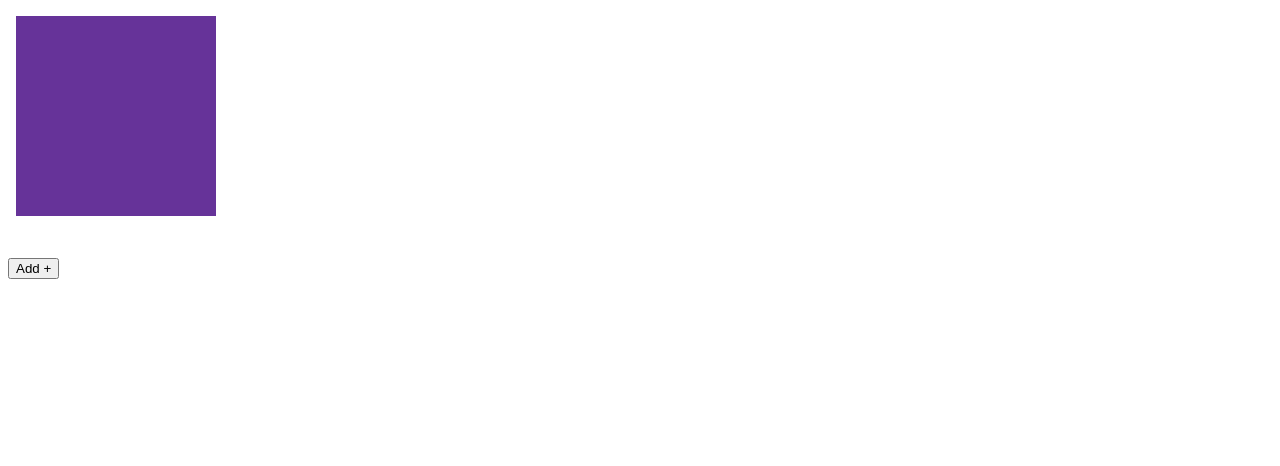
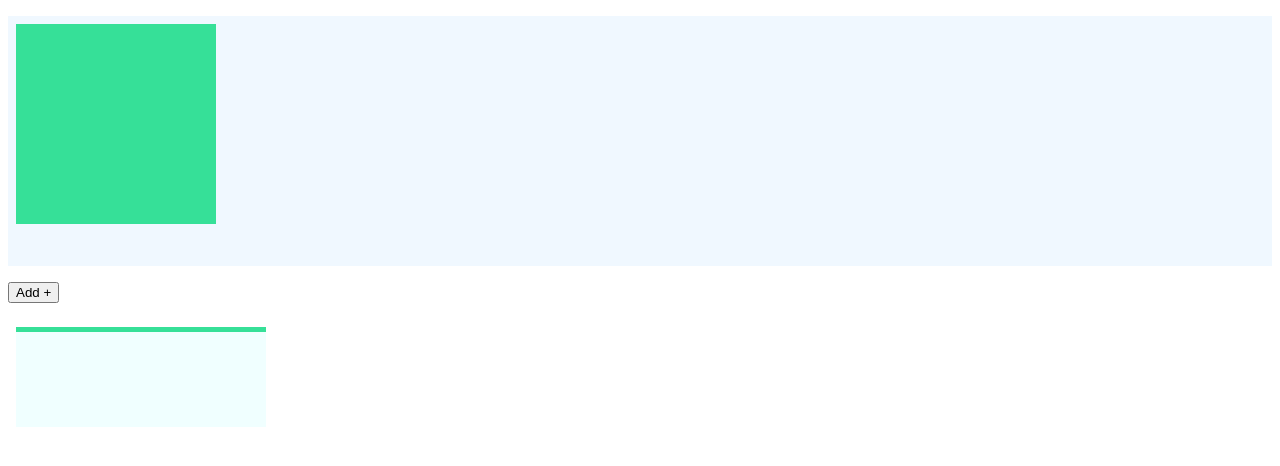
Before and after one commit to MeltedHyperion7/css-park, a plain HTML site: page index.html in a window 1280 px wide. Both pictures are taken after a click on the button "Add +". Drawn offline with Linux system fonts and the light colour scheme.

Commit message:
add control box and div colors

```diff
--- a/index.html
+++ b/index.html
@@ -11,6 +11,9 @@
 
     </div>
     <button id="add-target">Add +</button>
+    <div id="controls">
+
+    </div>
     <script src="index.js"></script>
 </body>
 </html>
--- a/index.js
+++ b/index.js
@@ -1,12 +1,25 @@
 var nextTargetId = 0;
+const colorsList = ['#36E098', '#E0AB36', '#35C9E0', '#E08136', '#50838B'];
 
 document.getElementById('add-target').addEventListener('click', (e) => {
     const park = document.getElementById('park');
-
     const newTarget = document.createElement('div');
     newTarget.id = `target-${nextTargetId}`;
     newTarget.classList.add('base-target');
+    newTarget.style.backgroundColor = colorsList[nextTargetId % colorsList.length];
+    park.appendChild(newTarget);
+
+    const controls = document.getElementById('controls');
+    const newControl = document.createElement('div');
+    newControl.id = `control-${nextTargetId}`;
+    newControl.classList.add('control');
+
+    const colorHeader = document.createElement('div');
+    colorHeader.classList.add('color-header');
+    colorHeader.style.backgroundColor = colorsList[nextTargetId % colorsList.length];
+    newControl.appendChild(colorHeader);
+
+    controls.appendChild(newControl);
+
     nextTargetId++;
-
-    park.appendChild(newTarget);
 });
--- a/style.css
+++ b/style.css
@@ -3,6 +3,30 @@
     display: flex;
     flex-direction: row;
     flex-wrap: wrap;
+    background-color: aliceblue;
+    margin: 16px 0;
+}
+
+#controls {
+    display: flex;
+    flex-direction: row;
+    flex-wrap: wrap;
+    /* background-color: aquamarine; */
+    margin: 16px 0;
+}
+
+.control {
+    margin: 8px;
+    display: flex;
+    flex-direction: column;
+    min-height: 100px;
+    background-color:azure;
+    width: 250px;
+}
+
+.color-header {
+    height: 5px;
+    align-self: stretch;
 }
 
 .base-target {
```
